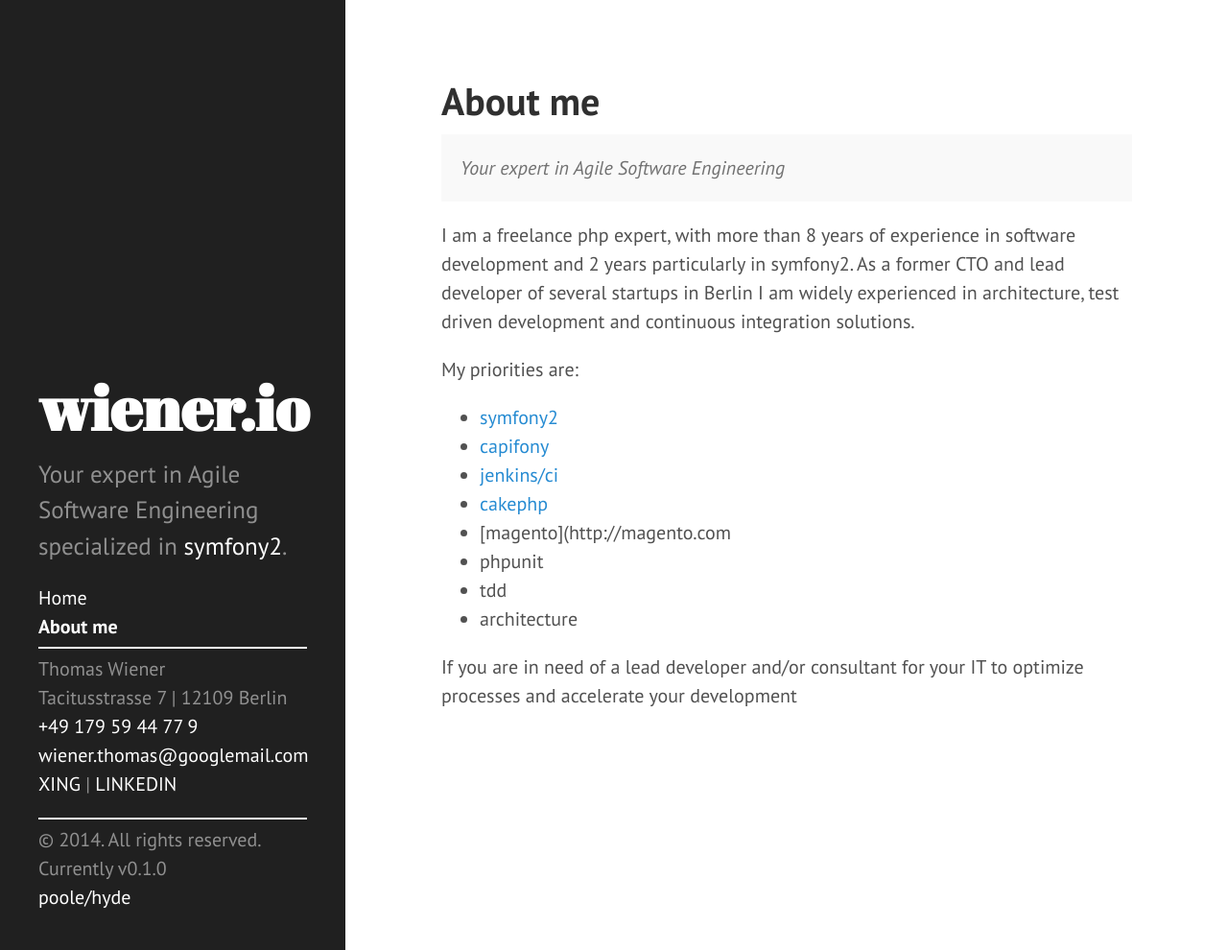
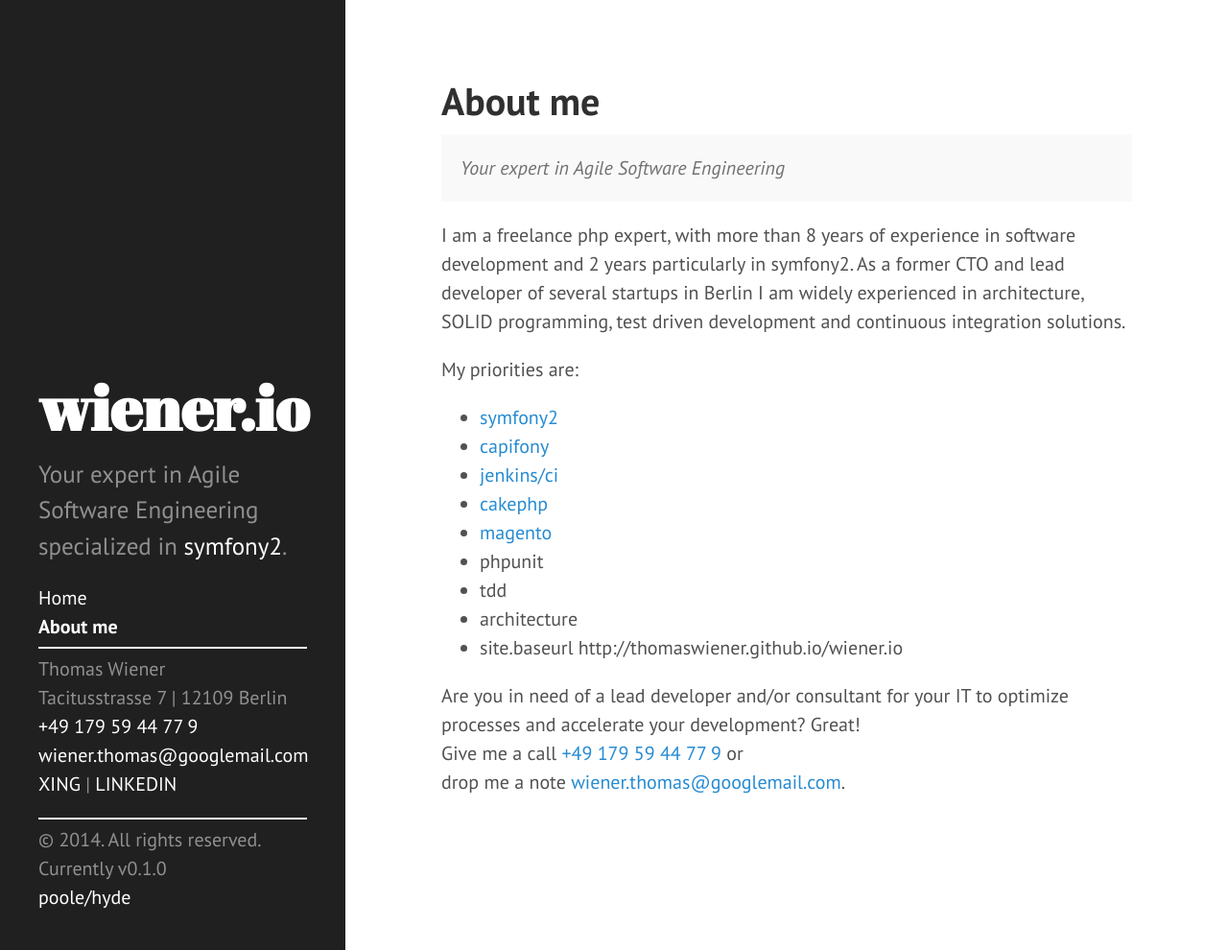
Before and after one commit to thomaswiener/wiener.io, a Jekyll site: the page built from about.md, in a window 1280 px wide and 990 px high. Shown: the whole window at 96% size. Built offline with Jekyll 4.4.1, drawn with Linux system fonts in a browser that asks for light colours; Markdown is read by kramdown in place of the engine named in the settings.

Commit message:
updates, css fix

```diff
--- a/_config.yml
+++ b/_config.yml
@@ -9,7 +9,8 @@ permalink:        pretty
 title:            wiener.io
 tagline:          'A Jekyll theme'
 description:      'Your expert in Agile Software Engineering specialized in <a href="http://symfony.com" target="_blank">symfony2</a>.'
-url:              http://hyde.getpoole.com
+url:              http://thomaswiener.github.io/wiener.io
+baseurl:          http://thomaswiener.github.io/wiener.io
 
 author:
   name:           'Thomas Wiener'
--- a/_includes/head.html
+++ b/_includes/head.html
@@ -14,9 +14,9 @@
   </title>
 
   <!-- CSS -->
-  <link rel="stylesheet" href="/public/css/poole.css">
-  <link rel="stylesheet" href="/public/css/syntax.css">
-  <link rel="stylesheet" href="/public/css/hyde.css">
+  <link rel="stylesheet" href="{{ site.url }}/public/css/poole.css">
+  <link rel="stylesheet" href="{{ site.url }}/public/css/syntax.css">
+  <link rel="stylesheet" href="{{ site.url }}/public/css/hyde.css">
   <link rel="stylesheet" href="http://fonts.googleapis.com/css?family=PT+Sans:400,400italic,700|Abril+Fatface">
 
   <!-- Icons -->
--- a/about.md
+++ b/about.md
@@ -8,7 +8,7 @@ title: About me
 </p>
 
 I am a freelance php expert, with more than 8 years of experience in software development and 2 years particularly in symfony2.
-As a former CTO and lead developer of several startups in Berlin I am widely experienced in architecture, test driven
+As a former CTO and lead developer of several startups in Berlin I am widely experienced in architecture, SOLID programming, test driven
 development and continuous integration solutions.
 
 My priorities are:
@@ -17,9 +17,11 @@ My priorities are:
 * [capifony](http://capifony.org)
 * [jenkins/ci](http://jenkins-ci.org)
 * [cakephp](http://cakephp.org)
-* [magento](http://magento.com
+* [magento](http://magento.com)
 * phpunit
 * tdd
 * architecture
+* site.baseurl {{ site.baseurl }}
 
-If you are in need of a lead developer and/or consultant for your IT to optimize processes and accelerate your development
+Are you in need of a lead developer and/or consultant for your IT to optimize processes and accelerate your development? Great! <br />
+Give me a call <a href="tel:+49 179 59 44 77 9">+49 179 59 44 77 9</a> or <br />drop me a note <a href="mailto:wiener.thomas@googlemail.com">wiener.thomas@googlemail.com</a>.
```
Also changed, not shown: README.md.
